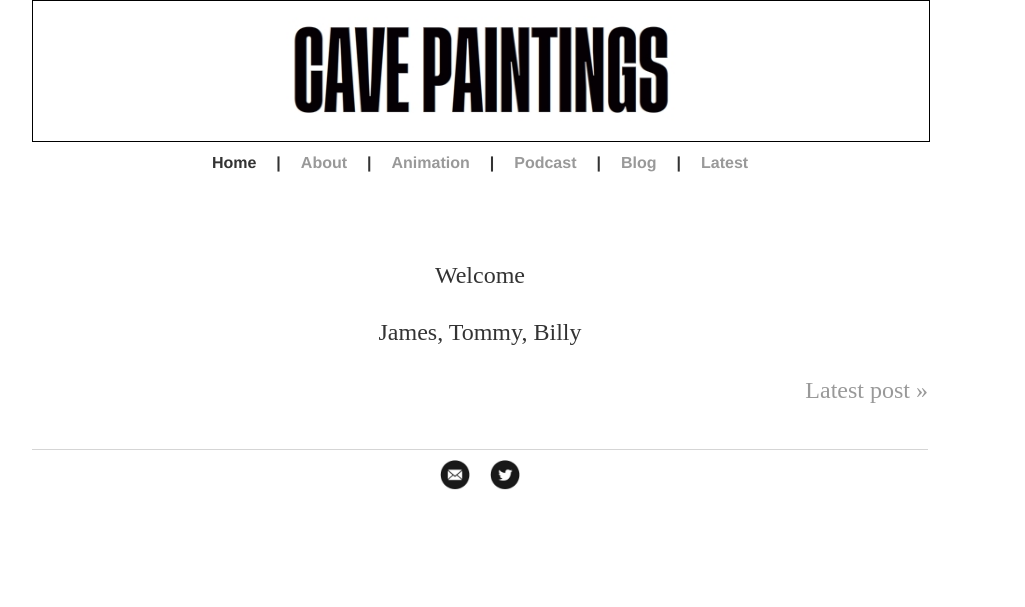
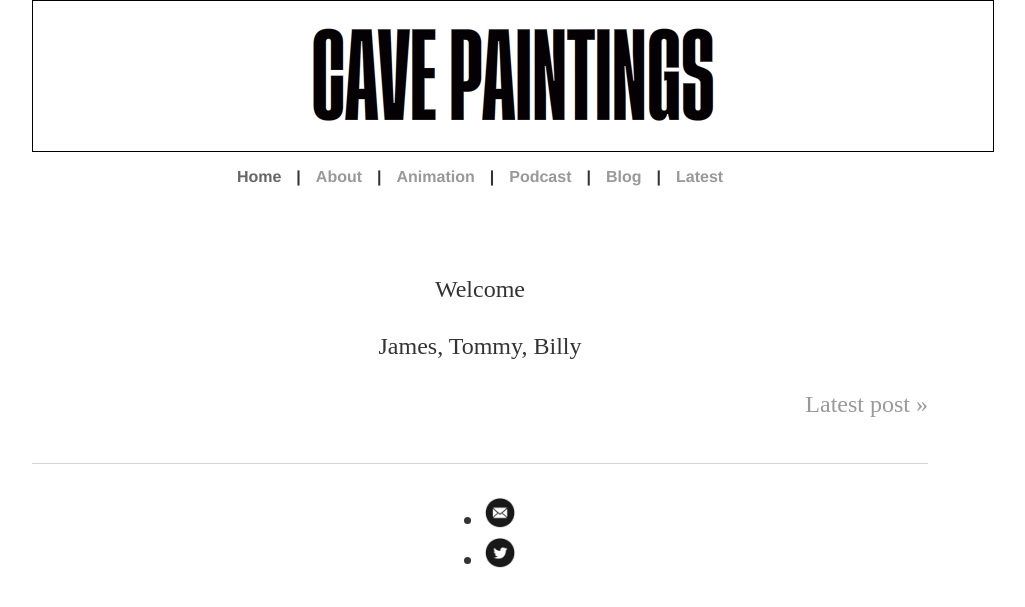
Before and after one commit to cavepaintingstv/cave, a Jekyll site: the page built from index.html, in a window 1280 px wide. Shown: the top 607 px of the page, without its empty margins (160-1185 px from the left). Built offline with Jekyll 4.4.1, drawn with Linux system fonts in a browser that asks for light colours; the list of posts is cut into pages by our own code.

Commit message:
Update main.css

```diff
--- a/css/main.css
+++ b/css/main.css
@@ -1,3 +1,4 @@
+/* Links */
 a {
   text-decoration: none;
   color: #999;
@@ -76,10 +77,13 @@
   justify-content: center;
   width: 100%;
   padding: 10px 0;
+  max-width: 100%;
+  overflow: visible;
 }
 
 nav ul {
   display: flex;
+  flex-wrap: wrap; /* Allows items to wrap to fit screen */
   justify-content: center;
   align-items: center;
   list-style-type: none;
@@ -91,8 +95,42 @@
 }
 
 nav ul li {
-  display: inline-block;
   margin: 0 10px;
+}
+
+.nav-item {
+  font-size: 1em; /* Matches nav ul font-size */
+  margin: 0 10px; /* Consistent with existing li spacing */
+}
+
+.nav-item a {
+  color: #999; /* Matches existing 'a' color */
+  text-decoration: none;
+}
+
+.nav-item a:hover {
+  text-decoration: underline; /* Matches existing a:hover */
+}
+
+.nav-item span {
+  color: #666; /* Slightly darker for current page indicator */
+}
+
+.nav-divider {
+  margin: 0 5px; /* Slightly tighter for dividers */
+  font-size: 1em;
+  color: #333; /* Matches existing text color */
+  font-weight: bold; /* Matches nav ul */
+}
+
+/* Responsive adjustment for smaller screens */
+@media (max-width: 600px) {
+  .nav-item {
+    margin: 5px 8px; /* Slightly tighter spacing */
+  }
+  .nav-divider {
+    margin: 5px 4px;
+  }
 }
 
 /* Footer */
@@ -102,119 +140,3 @@
   width: 100%;
   padding: 10px 0;
   border-top: 1px solid #d5d5d5;
-  font-size: 0.8em;
-}
-
-footer ul {
-  display: flex;
-  justify-content: center;
-  align-items: center;
-  list-style-type: none;
-  margin: auto;
-  padding: 0;
-  font-size: 1em;
-  font-family: "Helvetica", "Arial", "Sans-Serif";
-  font-weight: bold;
-}
-
-footer ul li {
-  display: inline-block;
-  margin: 0 10px;
-}
-
-header {
-  border-top: 1px solid #d5d5d5;
-  font-size: 0.8em;
-}
-
-/* Banner */
-#logo-container img {
-  max-width: 960px;
-  width: 100%;
-  height: auto;
-  display: block;
-  margin: 0 auto;
-}
-
-/* Image Pixelator */
-.pixelated-image {
-  image-rendering: pixelated; /* Firefox and most modern browsers */
-  image-rendering: crisp-edges; /* Safari */
-}
-
-/* Feature Scaler */
-#ftr-container img {
-  max-width: 100%;
-  width: auto;
-  height: auto;
-  display: block;
-  margin: 0 auto;
-}
-
-/* Image Scaler */
-#img-container img {
-  max-width: 537px;
-  width: 537px;
-  height: auto;
-  display: block;
-  margin: 0 auto;
-}
-
-/* Comic Scaler */
-#cmc-container img {
-  max-width: 438px;
-  width: 100%;
-  height: auto;
-  display: block;
-  margin: 0 auto;
-}
-
-/* Video Embed Scaler */
-#video-container video {
-  max-width: 100%;
-  width: 100%;
-  height: auto;
-  display: block;
-  margin: 0 auto;
-}
-
-/* Blog */
-ul.posts {
-  margin: 0px auto 0px;
-  font-size: 1.5em;
-  text-align: center;
-}
-
-ul.posts li {
-  list-style: none;
-  display: inline-block;
-}
-
-/* Contact */
-.contact {
-  margin: 0px 0px 60px;
-}
-
-.contact h1 {
-  font-size: 3em;
-}
-
-.contact h2 {
-  font-size: 2em;
-}
-
-.contact address,
-.cv .download {
-  font-family: "Helvetica", "Arial", "Sans-Serif";
-}
-
-.contact address,
-.cv p {
-  font-size: 1.2em;
-}
-
-.contact .download {
-  float: right;
-  font-size: 0.8em;
-  text-transform: uppercase;
-}
```
